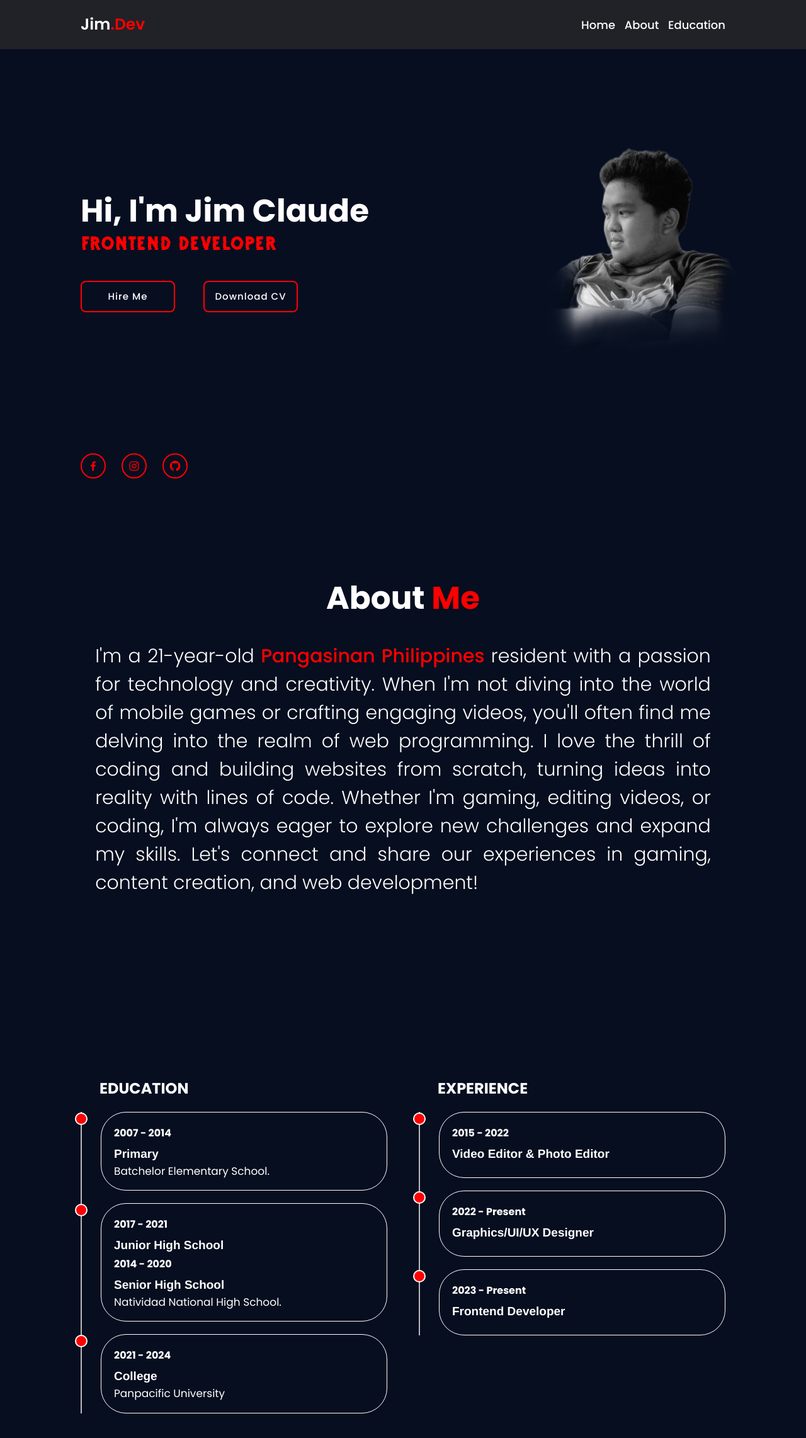
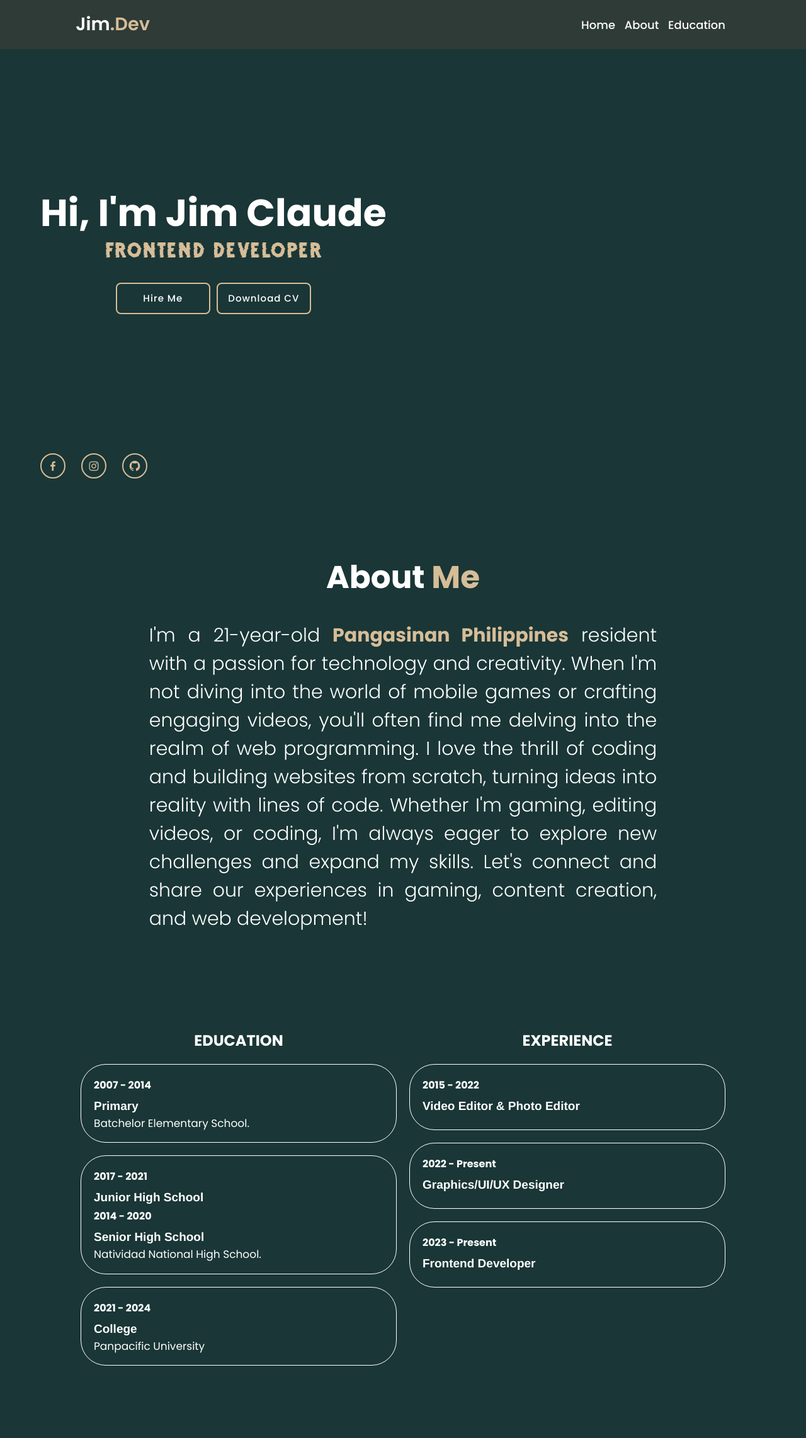
Before and after one commit to jimboisogoys/Portfolio, a plain HTML site: page index.html in a window 1280 px wide. Shown: the whole page at 63% size. Drawn offline with nearby package versions, Linux system fonts and the light colour scheme.

Commit message:
Update style.css

```diff
--- a/style.css
+++ b/style.css
@@ -1,129 +1,155 @@
-
 @import url('https://fonts.googleapis.com/css2?family=Poppins:ital,wght@0,100;0,200;0,300;0,400;0,500;0,600;0,700;0,800;0,900;1,100;1,200;1,300;1,400;1,500;1,600;1,700;1,800;1,900&display=swap');
 
 * {
     margin: 0;
     padding: 0;
     box-sizing: border-box;
-    font-family: 'Poppins' , sans-serif;
+    font-family: 'Poppins', sans-serif;
+}
 
-}
 @font-face {
     font-family: font2;
-    src:url(font1.otf)
+    src: url(font1.otf);
 }
+
 @font-face {
     font-family: font3;
-    src:url(font3.otf)
+    src: url(font3.otf);
 }
+
 body {
-   background-color: #060e1f;
+    background-color: #1A3636;
 }
 
 .header {
-    background-color: rgba(45, 44, 44, 0.7);
+    background-color: #2f3b36;
     position: fixed;
     top: 0;
-    left: 0%;
+    left: 0;
     width: 100%;
-    padding: 20px 10%;
+    padding: 20px 5%;
     display: flex;
     justify-content: space-between;
     align-items: center;
     z-index: 100;
-
 }
 
+/* Add animation keyframes */
+@keyframes refreshLogo {
+    0% { transform: scale(1); }
+    50% { transform: scale(1.2); }
+    100% { transform: scale(1); }
+}
+
+@keyframes fadeIn {
+    from { opacity: 0; }
+    to { opacity: 1; }
+}
+
+@keyframes slideIn {
+    from { transform: translateY(50px); opacity: 0; }
+    to { transform: translateY(0); opacity: 1; }
+}
+
+/* Apply animations */
 .logo {
     font-size: 25px;
     color: white;
     text-decoration: none;
     font-weight: 600;
+    animation: refreshLogo 1.5s ease-in-out infinite;
+}
 
-}
 .logo span {
-    color: red;
+    color: #D6BD98;
     font-weight: 600;
 }
 
 .navbar a {
-    color: transparent;
+    color: white;
     font-size: 18px;
-    color: white;
     text-decoration: none;
     font-weight: 500;
     margin-left: 10px;
     transition: .3s;
+    animation: fadeIn 2s ease-in-out;
 }
 
 .navbar a:hover {
-    color: red;
-    text-shadow: 2px -1px 17px rgba(255,10,10,0.74);
-
+    color: #D6BD98;
+    text-shadow: 2px -1px 17px #D6BD98;
 }
-
-
 
 .home {
     height: 100vh;
-    background-image: url(bg.jpg);
     background-size: cover;
     background-position: center;
     display: flex;
     align-items: center;
-    padding: 0 10%;
+    padding: 0 5%;
     color: white;
+    animation: fadeIn 2s ease-in-out;
 }
 
-
 .home-content {
-    max-width: 600px;
+    max-width: 100%;
+    text-align: center;
 }
 
 .home-content h1 {
-    font-size: 50px;
+    font-size: 40px;
     font-weight: 700;
     line-height: 1.2;
+    animation: fadeIn 2s ease-in-out;
 }
+
 .home-content h3 {
     font-family: font2;
-    font-size: 45px;
+    font-size: 30px;
     font-weight: 300;
-    color:red;
+    color: #D6BD98;
+    text-align: center; /* Center the h3 */
+    margin-bottom: 20px; /* Add margin to separate from the button box */
+    animation: slideIn 1.5s ease-out;
 }
 
 .home-content p {
-    font-size: 16px;
-    margin: 20px 0 40px;
+    font-size: 14px;
+    margin: 20px 0 30px;
+    animation: fadeIn 2.5s ease-in-out;
 }
+
 .home-content .btn-box {
     display: flex;
-    justify-content: space-between;
-    width: 345px;
-    height: 50px;
+    justify-content: center;
+    flex-wrap: wrap;
+    gap: 10px;
+    width: 100%;
+    margin-top: 10px; /* Space between h3 and button box */
+    animation: slideIn 2s ease-out;
 }
+
 .btn-box a {
+    display: inline-flex;
     align-items: center;
     justify-content: center;
-    display: inline-flex;
-    width: 150px;
-    height: 100%;
+    width: calc(50% - 10px); /* Adjust width for small screens */
+    height: 50px;
     background: transparent;
     font-size: 15px;
-    border: 2px solid red;
+    border: 2px solid #D6BD98;
     border-radius: 8px;
-    color:  white;
+    color: white;
     letter-spacing: 1px;
     text-decoration: none;
     font-weight: 500;
     transition: .5s;
+}
 
-}
 .btn-box a:hover {
-    background: red;
+    background: #677D6A;
     font-size: 17px;
     border: 2px solid white;
-
 }
 
 .home-sci {
@@ -132,7 +158,7 @@ body {
     width: 170px;
     display: flex;
     justify-content: space-between;
-
+    animation: fadeIn 3s ease-in-out;
 }
 
 .home-sci a {
@@ -142,226 +168,213 @@ body {
     width: 40px;
     height: 40px;
     background: transparent;
-    border: 2px solid red;
+    border: 2px solid #D6BD98;
     border-radius: 50%;
     font-size: 20px;
-    color: red;
+    color: #D6BD98;
     text-decoration: none;
     transition: .5s;
 }
+
 .home-sci a:hover {
-    background: red;
+    background: #677D6A;
     color: white;
     border: 2px solid white;
 }
+
 .about {
-    height: 100vh;
+    min-height: 100vh;
     display: flex;
     flex-direction: column;
     gap: 2rem;
-    background-image:
-    padding-bottom: 6rem;
+    padding: 5rem 5%;
+    animation: fadeIn 2s ease-in-out;
 }
-.about .heading  {
+
+.about .heading {
     text-align: center;
-    font-size: 50px;
-    margin-top: 3cm;
-    color: white;
-    font-family: ;
-
-}
-.about .heading span {
-    color: red;
-}
-.about-content p {
     font-size: 30px;
     color: white;
-    text-align: justify;
-    margin-left: 4cm;
-    margin-right: 4cm;
-    font-weight: 300;
-}
-.about-content p span {
-    color: red;
-    font-weight: 500;
+    animation: fadeIn 1.5s ease-in-out;
 }
 
-.container{
+.about .heading span {
+    color: #D6BD98;
+}
 
-    height: 100vh;
+.about-content p {
+    font-size: 18px;
+    color: white;
+    text-align: justify;
+    margin: 0 5%;
+    font-weight: 300;
+    animation: fadeIn 2.5s ease-in-out;
+}
+
+.about-content p span {
+    color: #D6BD98;
+    font-weight: 700;
+}
+
+.container {
+    min-height: 100vh;
     width: 100%;
-	padding: 35px 10%;
-    background-image:
+    padding: 35px 5%;
+    display: flex;
+    flex-direction: column;
+    gap: 2rem;
+    animation: fadeIn 2s ease-in-out;
 }
-.container{
-	padding-right: calc(10% - 30px);
+
+main.row {
+    display: grid;
+    grid-template-columns: 1fr;
+    grid-gap: 20px;
 }
-main.row{
-	display: grid;
-	grid-template-columns: 1fr 1fr;
-	grid-column-gap: 20px;
-}
-.col header.title{
-    margin-top: 2cm;
+
+.col header.title {
     font-family: helvetica;
     color: rgb(255, 255, 255);
-	padding: 0px 0px 20px 30px;
+    padding: 0px 0px 20px 0;
+    text-align: center;
 }
-.col .contents{
-	padding: 0px 30px;
-	border-left: 2px solid #bababa;
+
+.col .contents {
+    padding: 0px 0;
+    border-left: none;
 }
-.col .contents .box{
+
+.col .contents .box {
     position: relative;
     padding: 20px;
     border: 1px solid white;
     border-radius: 40px;
-	background-color:  transparent;
+    background-color: transparent;
     cursor: pointer;
     transition: all 0.4s;
     margin-bottom: 20px;
 }
-.col .contents .box:hover{
-	box-shadow: 0px 3px 12px 0px red;
+
+.col .contents .box:hover {
+    box-shadow: 0px 3px 12px 0px #D6BD98;
     border: 1px solid transparent;
 }
-.col .contents .box::before{
-	content: '';
-	position: absolute;
-	width: 16px;
-	height: 16px;
-	border-radius: 50%;
-	right: calc(100% + 22px);
-	top: 0;
-	background-color: red;
-	border: 2px solid white;
-}
-.box h4{
+
+.box h4 {
     position: relative;
     color: white;
 }
-.box h3{
+
+.box h3 {
     font-size: 19px;
     padding: 10px 0px 6px;
     font-family: helvetica;
     color: #ffffff;
 }
-.box p{
+
+.box p {
     line-height: 1.2;
     color: #ffffff;
     font-size: 17px;
 }
 
-.contacts {
-    background-image:
-    height: 100vh;
-    display: flex;
-    flex-direction: column;
+/* Responsive Adjustments */
 
+/* Tablets */
+@media (min-width: 768px) {
+    .header {
+        padding: 20px 10%;
     }
 
-.contacts .heading  {
-   text-align: center;
-    font-size: 50px;
-    margin-top: 3cm;
-    color: white;
-
-}
-.contacts .heading span {
-    color: red;
-}
-
-@media(max-width: 768px){
-    .logo {
-        font-size: 20px;
-        color: white;
-        text-decoration: none;
-        font-weight: 600;
-
-    }
-    .navbar a {
-        display: none;
-        font-size: 18px;
-        color: white;
-        text-decoration: none;
-        font-weight: 500;
-        margin-left: 10px;
-        transition: .3s;
+    .home-content {
+        text-align: left;
+        max-width: 600px;
     }
 
     .home-content h1 {
-        font-size: 46px;
-        font-weight: 700;
-        line-height: 1.2;
-    }
-    .home-content h3 {
-        font-size: 30px;
-        font-weight: 300;
-        color: red;
-    }
-    .home-content .btn-box {
-    justify-content: space-between;
-    display: flex;
-    width: 250px;
-    height: 40px;
-}
-.btn-box a {
-    margin-right: 16px;
-    align-items: center;
-    justify-content: center;
-    display: inline-flex;
-    width: 150px;
-    height: 100%;
-    background: transparent;
-    font-size: 13px;
-    border: 2px solid red;
-    border-radius: 8px;
-    color: rgb(255, 255, 255);
-    letter-spacing: 1px;
-    text-decoration: none;
-    font-weight: 600;
-
-}
-.home-sci a {
-    display: inline-flex;
-    justify-content: center;
-    align-items: center;
-    width: 30px;
-    height: 30px;
-    background: transparent;
-    border: 2px solid red;
-    border-radius: 50%;
-    font-size: 20px;
-    color: red;
-    text-decoration: none;
-}
-.about .heading  {
-    text-align: center;
-    font-size: 40px;
-    margin-top: 3cm;
-    color: white;
-
-}
-.about-content p {
-    margin-left: 1cm;
-    margin-right: 1cm;
-    font-size: 16px;
-    color: white;
-    text-align: center;
-    font-weight: 300;
-
-}
-.col header.title{
-    text-align: center;
-    margin-right: 2cm;
+        font-size: 50px;
     }
 
-	main.row{
-		grid-template-columns: 1fr;
-	}
-	.row .col:nth-child(2){
-		margin-top: 30px;
+    .home-content h3 {
+        font-size: 45px;
     }
 
+    .home-content p {
+        font-size: 16px;
+    }
 
+    .btn-box {
+        flex-direction: row;
+        justify-content: space-between;
+        width: 345px;
+        margin: 0 auto; /* Center the button box */
     }
+
+    .btn-box a {
+        width: 150px;
+    }
+
+    .about .heading {
+        font-size: 40px;
+    }
+
+    .about-content p {
+        font-size: 24px;
+        margin: 0 10%;
+    }
+
+    main.row {
+        grid-template-columns: 1fr 1fr;
+    }
+}
+
+/* Desktops */
+@media (min-width: 1024px) {
+    .header {
+        padding: 20px 10%;
+    }
+
+    .home-content h1 {
+        font-size: 60px;
+    }
+
+    .home-content h3 {
+        font-size: 50px;
+    }
+
+    .home-content p {
+        font-size: 18px;
+    }
+
+    .btn-box {
+        flex-direction: row;
+        justify-content: space-between;
+        width: 345px;
+        margin: 0 auto; /* Center the button box */
+    }
+
+    .btn-box a {
+        width: 150px;
+    }
+
+    .about .heading {
+        font-size: 50px;
+    }
+
+    .about-content p {
+        font-size: 30px;
+        margin: 0 15%;
+    }
+
+    .container {
+        padding: 35px 10%;
+    }
+
+    main.row {
+        grid-template-columns: 1fr 1fr;
+    }
+
+    .contacts .heading {
+        font-size: 50px;
+    }
+}
```
Lines whose indentation alone changed are shown as unchanged.
